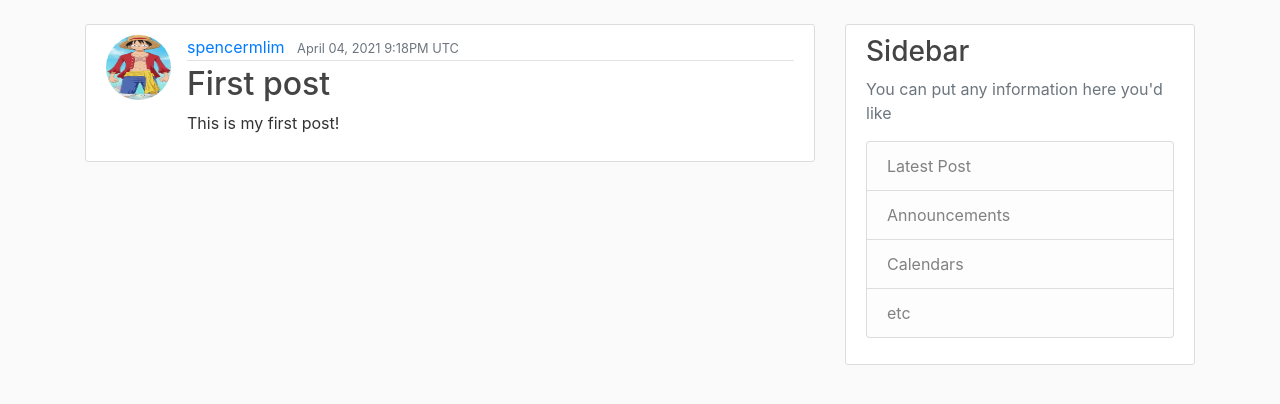
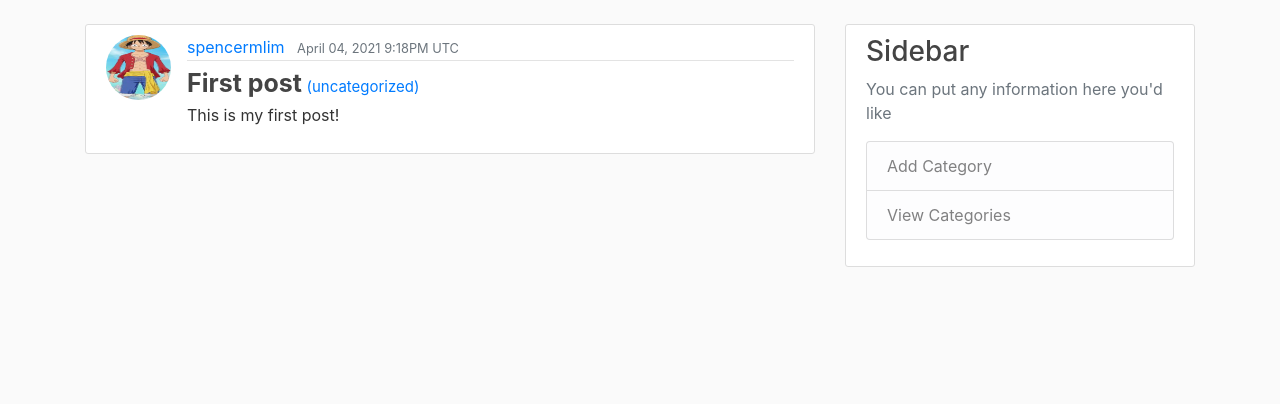
Before and after one commit to slimsprojects/django_blog_app, a Django app: page /post/30/ in a window 1280 px wide. Shown: the part 56-460 px from the top of the page. Run offline with Django 3.2, Linux system fonts and the light colour scheme; data comes from the database, SQL or seed files in the repository; both versions use the stored data as it was after the commit.

Commit message:
category feature

```diff
--- a/blog_django_project/blog/admin.py
+++ b/blog_django_project/blog/admin.py
@@ -1,5 +1,6 @@
 from django.contrib import admin
-from .models import Post
+from .models import Post, Category
 
 # Register your models here.
 admin.site.register(Post)
+admin.site.register(Category)
--- a/blog_django_project/blog/models.py
+++ b/blog_django_project/blog/models.py
@@ -4,11 +4,21 @@ from django.contrib.auth.models import User
 from django.urls import reverse
 
 # Create your models here.
+class Category(models.Model):
+    name = models.CharField(max_length=100)
+
+    def __str__(self):
+        return self.name
+
+    def get_absolute_url(self):
+        return reverse('post-detail', kwargs={'pk':self.pk})
+
 class Post(models.Model):
     title = models.CharField(max_length=100)
     content = models.TextField()
     date_posted = models.DateTimeField(default=timezone.now)
     author = models.ForeignKey(User, on_delete=models.CASCADE)
+    category = models.CharField(max_length=100, default='uncategorized')
 
     def __str__(self):
         return self.title
--- a/blog_django_project/blog/templates/blog/base.html
+++ b/blog_django_project/blog/templates/blog/base.html
@@ -47,7 +47,7 @@
             </div>
           </div>
         </nav>
-      </header>
+    </header>
 
 
     <main role="main" class="container">
@@ -67,10 +67,12 @@
                     <h3>Sidebar</h3>
                     <p class='text-muted'>You can put any information here you'd like
                         <ul class="list-group">
-                            <li class="list-group-item list-group-item-light">Latest Post</li>
-                            <li class="list-group-item list-group-item-light">Announcements</li>
+                            <a class="list-group-item list-group-item-light" href="{% url 'add-category' %}">Add Category</a>
+                            <a class="list-group-item list-group-item-light" href="#">View Categories</a>
+                            <!--
                             <li class="list-group-item list-group-item-light">Calendars</li>
                             <li class="list-group-item list-group-item-light">etc</li>
+                            -->
                         </ul>
                     </p>
                 </div>
@@ -87,5 +89,5 @@
     -->
     <script src="https://code.jquery.com/jquery-3.5.1.slim.min.js" integrity="sha384-DfXdz2htPH0lsSSs5nCTpuj/zy4C+OGpamoFVy38MVBnE+IbbVYUew+OrCXaRkfj" crossorigin="anonymous"></script>
     <script src="https://cdn.jsdelivr.net/npm/bootstrap@4.6.0/dist/js/bootstrap.bundle.min.js" integrity="sha384-Piv4xVNRyMGpqkS2by6br4gNJ7DXjqk09RmUpJ8jgGtD7zP9yug3goQfGII0yAns" crossorigin="anonymous"></script>
-</body>
+  </body>
 </html>
--- /dev/null
+++ b/blog_django_project/blog/templates/blog/categories.html
@@ -0,0 +1,5 @@
+{% extends "blog/base.html" %}
+{% block content %}
+    <h1>Categories:</h1>
+
+{% endblock content %}
--- a/blog_django_project/blog/templates/blog/home.html
+++ b/blog_django_project/blog/templates/blog/home.html
@@ -9,7 +9,8 @@
                 <a class="mr-2" href="{% url 'user-posts' post.author.username %}">{{ post.author }}</a>
                 <small class="text-muted">{{ post.date_posted|date:"F d, Y g:iA"}}</small>
             </div>
-            <h4><a class="article-title" href="{% url 'post-detail' post.id %}">{{ post.title }}</a></h4>
+            <!--<h4><a class="article-title" style="font-weight:bold" href="{% url 'post-detail' post.id %}">{{ post.title }}</a></h4>-->
+            <span><a class="article-title" style="font-size: 25px; font-weight:bold" href="{% url 'post-detail' post.id %}">{{ post.title }}</a></span> <span><a style="font-size: 15px;" href="{% url 'category' post.category %}">({{ post.category }})</a></span>
             <p class="article-content">{{ post.content }}</p>
             </div>
         </article>
--- a/blog_django_project/blog/templates/blog/post_detail.html
+++ b/blog_django_project/blog/templates/blog/post_detail.html
@@ -6,15 +6,16 @@
         <div class="article-metadata">
             <a class="mr-2" href="{% url 'user-posts' object.author.username %}">{{ object.author }}</a>
             <small class="text-muted">{{ object.date_posted|date:"F d, Y g:iA e" }}</small>
-            {% if object.author == user %}
+        </div>
+        <!--<span class="article-title" style="font-size: 25px; font-weight:bold">{{ object.title }}</span> <span style="font-size: 15px;">({{ object.category }})</span>-->
+        <span><a class="article-title" style="font-size: 25px; font-weight:bold" href="{% url 'post-detail' post.id %}">{{ object.title }}</a></span> <span><a style="font-size: 15px;" href="{% url 'category' post.category %}">({{ object.category }})</a></span>
+        <p class="article-content">{{ object.content }}</p>
+        {% if object.author == user %}
             <div>
                 <a class="btn btn-secondary btn-sm mt-1 mb-1" href="{% url 'post-update' object.id %}">Update</a>
                 <a class="btn btn-danger btn-sm mt-1 mb-1" href="{% url 'post-delete' object.id %}">Delete</a>
             </div>
-            {% endif %}
-        </div>
-        <h2 class="article-title">{{ object.title }}</h2>
-        <p class="article-content">{{ object.content }}</p>
+        {% endif %}
         </div>
     </article>
 {% endblock content %}
--- a/blog_django_project/blog/templates/blog/user_posts.html
+++ b/blog_django_project/blog/templates/blog/user_posts.html
@@ -1,6 +1,6 @@
 {% extends "blog/base.html" %}
 {% block content %}
-    <h1 class="mb-3">Posts by {{ view.kwargs.username }} ({{ page_obj.paginator.count }})</h1>
+    <h5 class="mb-3">Posts by {{ view.kwargs.username }} ({{ page_obj.paginator.count }})</h5>
 
     {% for post in posts %}
         <article class="media content-section">
@@ -10,7 +10,7 @@
                 <a class="mr-2" href="{% url 'user-posts' post.author.username %}">{{ post.author }}</a>
                 <small class="text-muted">{{ post.date_posted|date:"F d, Y " }}</small>
             </div>
-            <h2><a class="article-title" href="{% url 'post-detail' post.id %}">{{ post.title }}</a></h2>
+            <span><a class="article-title" style="font-size: 25px; font-weight:bold" href="{% url 'post-detail' post.id %}">{{ post.title }}</a></span> <span><a style="font-size: 15px;" href="{% url 'category' post.category %}">({{ post.category }})</a></span>
             <p class="article-content">{{ post.content }}</p>
             </div>
         </article>
--- a/blog_django_project/blog/urls.py
+++ b/blog_django_project/blog/urls.py
@@ -1,5 +1,5 @@
 from django.urls import path
-from .views import PostListView, PostDetailView, PostCreateView, PostUpdateView, PostDeleteView, UserPostListView
+from .views import PostListView, PostDetailView, PostCreateView, PostUpdateView, PostDeleteView, UserPostListView, CategoryListView, AddCategoryView #CategoriesView
 from . import views
 
 urlpatterns = [
@@ -9,5 +9,8 @@ urlpatterns = [
     path('post/new/', PostCreateView.as_view(), name='post-create'),
     path('post/<int:pk>/update/', PostUpdateView.as_view(), name='post-update'),
     path('post/<int:pk>/delete/', PostDeleteView.as_view(), name='post-delete'),
+    #path('category', CategoriesView, name='categories'),
+    path('add_category/', AddCategoryView.as_view(), name='add-category'),
+    path('category/<str:cats>/', CategoryListView, name='category'),
     path('about/', views.about, name='blog-about'),
 ]
--- a/blog_django_project/blog/views.py
+++ b/blog_django_project/blog/views.py
@@ -2,8 +2,13 @@ from django.shortcuts import render, get_object_or_404
 from django.views.generic import ListView, DetailView, CreateView, UpdateView, DeleteView
 from django.contrib.auth.mixins import LoginRequiredMixin, UserPassesTestMixin
 from django.contrib.auth.models import User
-from .models import Post
+from .models import Post, Category
 
+
+# category_choices = Category.objects.all().values_list('name', 'name')
+# choice_list = []
+# for item in category_choices:
+#     choice_list.append(item)
 
 # Create your views here.
 def home(request):
@@ -19,6 +24,20 @@ class PostListView(ListView):
     context_object_name = 'posts'
     ordering = ['-date_posted']
     paginate_by = 5
+
+
+def CategoryListView(request, cats):
+    category_posts = Post.objects.filter(category=cats)
+    return render(request, 'blog/category_list.html', {'cats': cats.title(), 'category_posts':category_posts})
+
+# def CategoriesView(request):
+#     categories = Category.objects.filter(name)
+#     return render(request, 'blog/categories.html')
+
+class AddCategoryView(CreateView):
+    model = Category
+    template_name = 'blog/add_category.html'
+    fields = '__all__'
 
 
 class UserPostListView(ListView):
@@ -38,7 +57,7 @@ class PostDetailView(DetailView):
 
 class PostCreateView(LoginRequiredMixin, CreateView):
     model = Post
-    fields = ['title', 'content']
+    fields = ['title', 'category', 'content']
 
     def form_valid(self, form):
         form.instance.author = self.request.user
@@ -47,7 +66,7 @@ class PostCreateView(LoginRequiredMixin, CreateView):
 
 class PostUpdateView(LoginRequiredMixin, UserPassesTestMixin, UpdateView):
     model = Post
-    fields = ['title', 'content']
+    fields = ['title', 'category', 'content']
 
     def form_valid(self, form):
         form.instance.author = self.request.user
```
Also changed, not shown: blog_django_project/blog/templates/blog/add_category.html (added, +17 -0 lines), blog_django_project/blog/templates/blog/category_list.html (added, +46 -0 lines), blog_django_project/blog/migrations/0005_auto_20210409_1847.py (added), blog_django_project/db.sqlite3.
